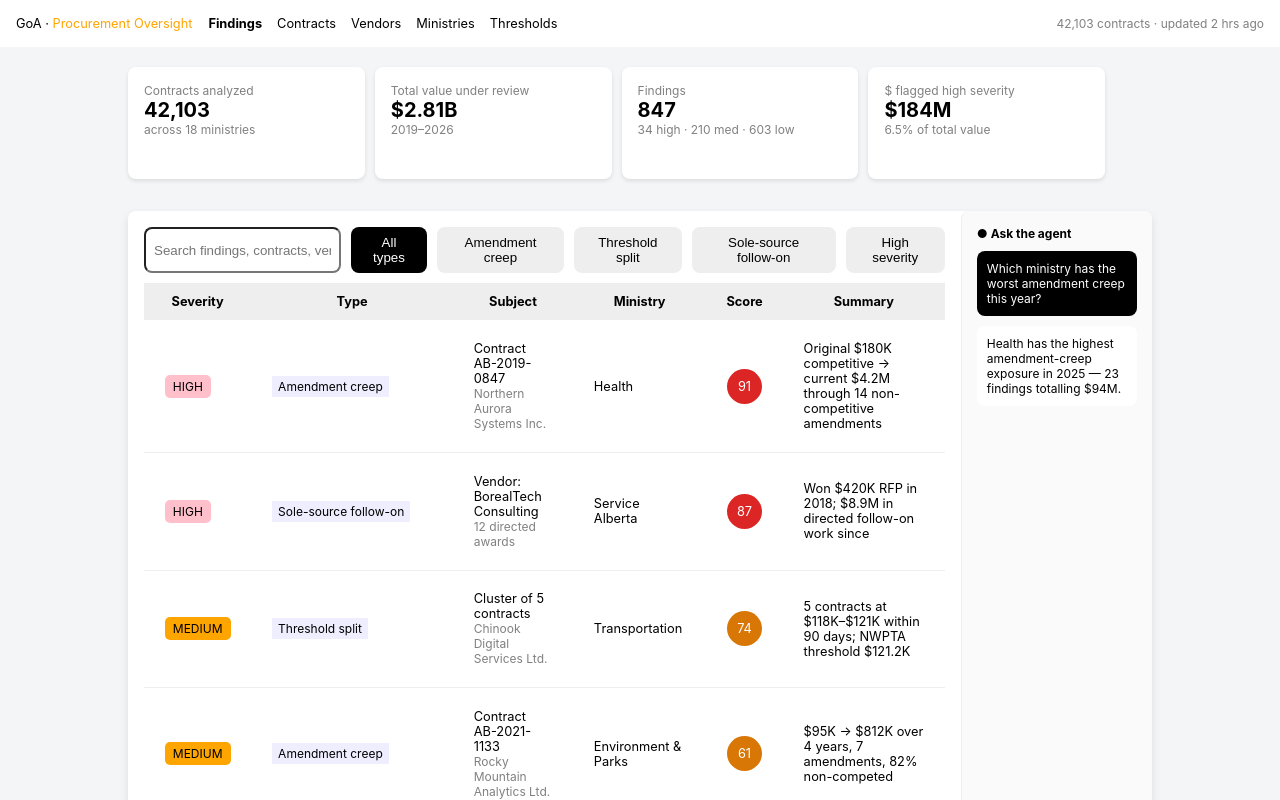
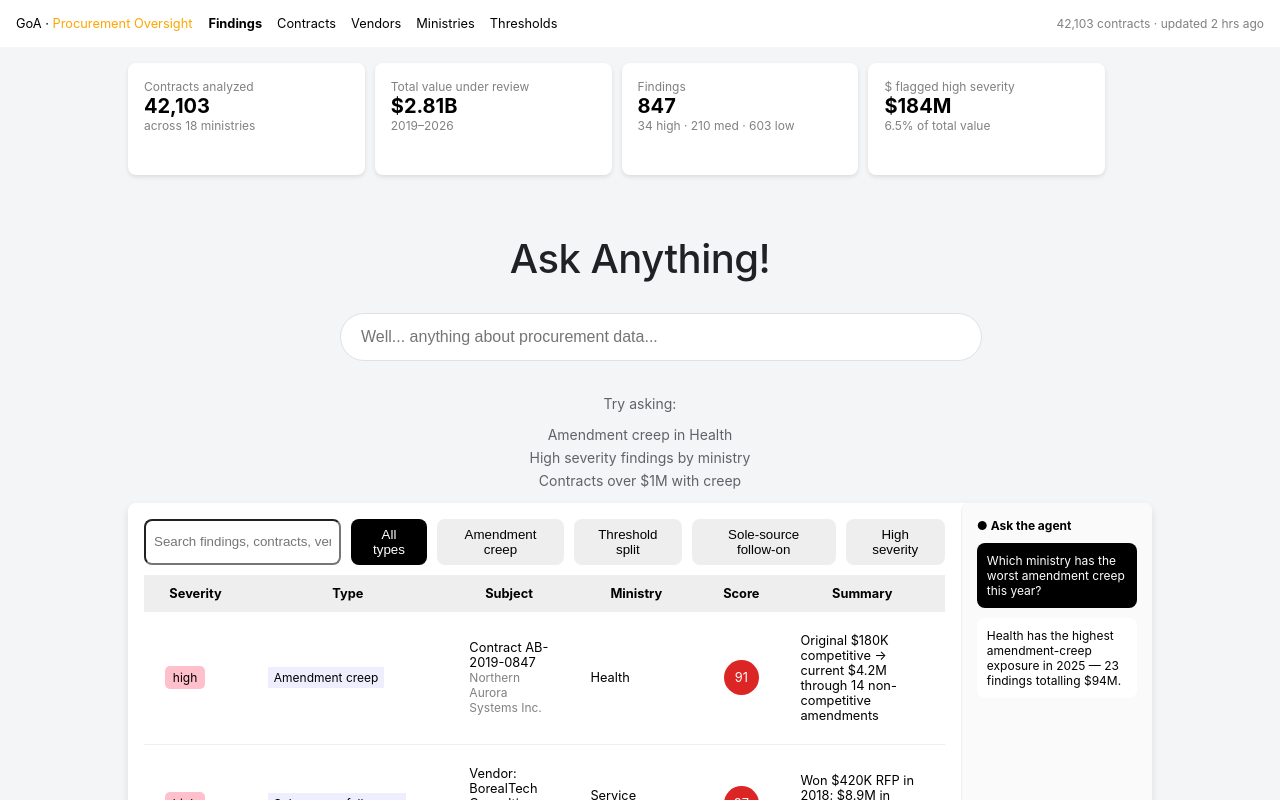
Before and after one commit to Phahose/MCP-Project, a React (Vite) app in the folder FrontUI/procurementUI/: page / in a window 1280 px wide. Shown: the top 800 px of the page. Built offline with nearby package versions, Linux system fonts and the light colour scheme.

Commit message:
The styling of the app changed and the UI looks diffrent

```diff
--- a/FrontUI/procurementUI/src/App.css
+++ b/FrontUI/procurementUI/src/App.css
@@ -1,25 +1,35 @@
 html, body, #root {
-  height: fit-content;
+  height: 100%;
+  margin: 0;
 }
 body {
- font-family: -apple-system, BlinkMacSystemFont, 'Segoe UI', Roboto, Helvetica, Arial, sans-serif;
+  font-family: -apple-system, BlinkMacSystemFont, 'Segoe UI', Roboto, Helvetica, Arial, sans-serif;
   background: #f4f5f7;
   padding: 0;
   margin: 0;
+  display: flex;
+  flex-direction: column;
 }
 
+#root {
+  height: inherit;
+}
+.App{
+  height: 100%;
+}
 .container {
   max-width: 100%;
   margin: auto;
-  height: 100%;
+  min-height: 100%;
+  height: fit-content;
   display: flex;
   flex-direction: column;
+  justify-content: center;
 }
 /* NAV */
 .nav {
   display: flex;
   align-items: center;
-  margin-bottom: 20px;
   padding: 1rem;
   background-color: white;
   font-size: 0.8rem;
@@ -46,6 +56,7 @@ body {
   display: flex;
   flex-wrap: wrap;
   gap: 10px;
+  margin-top: 1rem;
   margin-left: auto;
   margin-right: auto;
   width: fit-content;
@@ -71,6 +82,91 @@ body {
 .kpi-sub {
   font-size: 12px;
   color: gray;
+}
+
+
+/* FULL CENTERING */
+.google-hero {
+  height: fit-content;
+  display: flex;
+  flex-direction: column;
+  align-items: center;
+  justify-content: center;
+}
+
+/* TITLE */
+.google-title {
+  font-size: 40px;
+  font-weight: 500;
+  color: #202124;
+  margin-bottom: 30px;
+  letter-spacing: -0.5px;
+}
+
+/* INPUT WRAPPER */
+.google-input-wrapper {
+  width: 100%;
+  max-width: 600px;
+}
+
+/* INPUT */
+.google-input {
+  width: 100%;
+  padding: 14px 20px;
+  font-size: 16px;
+  border-radius: 999px;
+  border: 1px solid #dfe1e5;
+  outline: none;
+  transition: all 0.2s ease;
+}
+
+/* HOVER + FOCUS (Google feel) */
+.google-input:hover,
+.google-input:focus {
+  box-shadow: 0 1px 6px rgba(32, 33, 36, 0.28);
+  border-color: transparent;
+}
+
+/* SUGGESTIONS */
+.google-suggestions {
+  margin-top: 20px;
+  text-align: center;
+  color: #5f6368;
+  font-size: 14px;
+}
+
+.google-suggestions ul {
+  list-style: none;
+  padding: 0;
+  margin-top: 10px;
+}
+
+.google-suggestions li {
+  margin-bottom: 6px;
+  cursor: pointer;
+}
+
+/* subtle hover */
+.google-suggestions li:hover {
+  text-decoration: underline;
+}
+
+
+/* INPUT */
+.intro-input {
+  width: 100%;
+  padding: 12px 14px;
+  border: 1px solid #d1d5db;
+  border-radius: 8px;
+  font-size: 14px;
+  outline: none;
+  transition: all 0.2s ease;
+}
+
+/* INPUT FOCUS */
+.intro-input:focus {
+  border-color: #111827;
+  box-shadow: 0 0 0 2px rgba(17, 24, 39, 0.1);
 }
 
 /* BODY */
@@ -133,6 +229,7 @@ table {
   border-collapse: collapse;
   font-size: 0.8rem;
   padding: 5rem;
+  margin-bottom: 3rem;
 }
 
 thead {
--- a/FrontUI/procurementUI/src/App.tsx
+++ b/FrontUI/procurementUI/src/App.tsx
@@ -1,17 +1,8 @@
 import "./App.css";
-import { useState } from "react";
-import { useNavigate } from "react-router-dom";
+import {ResultsTable} from "./components/ResultsTable";
 
-type Finding = {
-  id: string;
-  type: string;
-  severity: "HIGH" | "MEDIUM" | "LOW";
-  summary: string;
-  subject: string;
-  vendor: string;
-  ministry: string;
-  score: number;
-};
+import type { Finding } from "./types/Finding";
+
 
 type KPIProps = {
   title: string;
@@ -20,22 +11,10 @@ type KPIProps = {
 };
 
 
-const getScoreClass = (score: number) => {
-  if (score >= 80) return "score high";
-  if (score >= 60) return "score medium";
-  return "score low";
-};
-
-const filterFindingsByType = (findings: Finding[], type: string) => {
-  if (type === "All types") return findings;
-  if (type === "High severity") return findings.filter(f => f.severity === "HIGH");
-  return findings.filter(f => f.type === type);
-};
-
 const FINDINGS: Finding[] = [
   {
     id: "1",
-    severity: "HIGH",
+    severity: "high",
     type: "Amendment creep",
     subject: "Contract AB-2019-0847",
     vendor: "Northern Aurora Systems Inc.",
@@ -45,7 +24,7 @@ const FINDINGS: Finding[] = [
   },
   {
     id: "2",
-    severity: "HIGH",
+    severity: "high",
     type: "Sole-source follow-on",
     subject: "Vendor: BorealTech Consulting",
     vendor: "12 directed awards",
@@ -55,7 +34,7 @@ const FINDINGS: Finding[] = [
   },
   {
     id: "3",
-    severity: "MEDIUM",
+    severity: "medium",
     type: "Threshold split",
     subject: "Cluster of 5 contracts",
     vendor: "Chinook Digital Services Ltd.",
@@ -65,7 +44,7 @@ const FINDINGS: Finding[] = [
   },
   {
     id: "4",
-    severity: "MEDIUM",
+    severity: "medium",
     type: "Amendment creep",
     subject: "Contract AB-2021-1133",
     vendor: "Rocky Mountain Analytics Ltd.",
@@ -75,7 +54,7 @@ const FINDINGS: Finding[] = [
   },
   {
     id: "5",
-    severity: "LOW",
+    severity: "low",
     type: "Threshold split",
     subject: "Cluster of 3 contracts",
     vendor: "Prairie Supply Co-op",
@@ -96,21 +75,9 @@ function KPI({ title, value, sub }: KPIProps) {
 }
 
 export default function App() {
-  const [activeFilter, setActiveFilter] = useState("All types");
-  const [chatInput, setChatInput] = useState("");
-  const navigate = useNavigate();
-
-  const filteredFindings = filterFindingsByType(FINDINGS, activeFilter);
-
-  const handleChatSend = () => {
-    if (chatInput.trim()) {
-      // Handle sending chat message
-      setChatInput("");
-    }
-  };
 
   return (
-    <div className="container">
+    <div className="App">
     {/* NAV */}
       <div className="nav">
           <div className="logo">
@@ -125,100 +92,49 @@ export default function App() {
           </div>
           <div className="nav-right">42,103 contracts · updated 2 hrs ago</div>
         </div>
+        <div className="container">
+
 
         {/* KPI STRIP */}
-      <div className="kpis">
+        {
+          FINDINGS.length >= 5 ? (<div className="kpis">
             <KPI title="Contracts analyzed" value="42,103" sub="across 18 ministries" />
             <KPI title="Total value under review" value="$2.81B" sub="2019–2026" />
             <KPI title="Findings" value="847" sub="34 high · 210 med · 603 low" />
             <KPI title="$ flagged high severity" value="$184M" sub="6.5% of total value" />
+          </div>)
+          : null
+        }
+        <div className="google-hero">
+          <h1 className="google-title">
+            Ask Anything!
+          </h1>
+
+          <div className="google-input-wrapper">
+            <input
+              className="google-input"
+              placeholder="Well... anything about procurement data..."
+            />
           </div>
 
-      {/* BODY */}
-      <div className="body">
-        {/* LEFT */}
-        <div className="main">
-          <div className="filters">
-            <input placeholder="Search findings, contracts, vendors…" />
+          <div className="google-suggestions">
+            <p>Try asking:</p>
+            <ul>
+              <li>Amendment creep in Health</li>
+              <li>High severity findings by ministry</li>
+              <li>Contracts over $1M with creep</li>
+            </ul>
+          </div>
+        </div>
+        {
+          FINDINGS.length >= 5 ?
+            (<ResultsTable findings={FINDINGS} /> )
+            :
+            null
+        }
 
-            {["All types", "Amendment creep", "Threshold split", "Sole-source follow-on", "High severity"].map(
-              (filter) => (
-                <button
-                  key={filter}
-                  className={activeFilter === filter ? "active" : ""}
-                  onClick={() => setActiveFilter(filter)}
-                >
-                  {filter}
-                </button>
-              )
-            )}
+      </div>
     </div>
 
-          {/* TABLE */}
-          <table>
-            <thead>
-              <tr>
-                <th>Severity</th>
-                <th>Type</th>
-                <th>Subject</th>
-                <th>Ministry</th>
-                <th>Score</th>
-                <th>Summary</th>
-              </tr>
-            </thead>
-            <tbody>
-              {filteredFindings.map((f) => (
-                <tr key={f.id} onClick={() => navigate(`/finding/${f.id}`)}>
-                  <td>
-                    <span className={`badge ${f.severity.toLowerCase()}`}>
-                      {f.severity}
-                    </span>
-                  </td>
-                  <td>
-                    <span className="type">{f.type}</span>
-                  </td>
-                  <td>
-                    {f.subject}
-                    <div className="sub">{f.vendor}</div>
-                  </td>
-                  <td>{f.ministry}</td>
-                  <td>
-                    <div className={getScoreClass(f.score)}>
-                      {f.score}
-                    </div>
-                  </td>
-                  <td>{f.summary}</td>
-                </tr>
-              ))}
-            </tbody>
-          </table>
-        </div>
-
-        {/* RIGHT CHAT */}
-        <div className="chat">
-          <div className="chat-title">● Ask the agent</div>
-          <div className="chat-section">
-            <div className="msg user">
-              Which ministry has the worst amendment creep this year?
-            </div>
-
-            <div className="msg">
-              Health has the highest amendment-creep exposure in 2025 — 23 findings totalling $94M.
-            </div>
-
-          </div>
-
-        <div className="chat-controls">
-          <input
-            className="chat-input"
-            placeholder="Ask about any contract…"
-            value={chatInput}
-            onChange={(e) => setChatInput(e.target.value)}
-            onKeyPress={(e) => e.key === "Enter" && handleChatSend()}
-          />
-        </div>
-        </div>
-      </div>
-    </div>
   );
 }
--- /dev/null
+++ b/FrontUI/procurementUI/src/components/ResultsTable.tsx
@@ -0,0 +1,119 @@
+import { useState } from "react";
+import { useNavigate } from "react-router-dom";
+import type { Finding } from "../types/Finding";
+
+
+const filterFindingsByType = (findings: Finding[], type: string) => {
+
+  if (type === "All types") return findings;
+  if (type === "High severity") return findings.filter(f => f.severity === "high");
+  return findings.filter(f => f.type === type);
+};
+
+const getScoreClass = (score: number) => {
+  if (score >= 80) return "score high";
+  if (score >= 60) return "score medium";
+  return "score low";
+};
+
+export function ResultsTable({ findings }: { findings: Finding[] }) {
+
+    const [activeFilter, setActiveFilter] = useState("All types");
+    const filteredFindings = filterFindingsByType(findings, activeFilter);
+    const navigate = useNavigate();
+    const [chatInput, setChatInput] = useState("");
+
+    const handleChatSend = () => {
+        if (chatInput.trim()) {
+        // Handle sending chat message
+        setChatInput("");
+        }
+    };
+
+  return (
+      <div className="body">
+        {/* LEFT */}
+        <div className="main">
+          <div className="filters">
+            <input placeholder="Search findings, contracts, vendors…" />
+
+            {["All types", "Amendment creep", "Threshold split", "Sole-source follow-on", "High severity"].map(
+              (filter) => (
+                <button
+                  key={filter}
+                  className={activeFilter === filter ? "active" : ""}
+                  onClick={() => setActiveFilter(filter)}
+                >
+                  {filter}
+                </button>
+              )
+            )}
+          </div>
+
+          {/* TABLE */}
+          <table>
+            <thead>
+              <tr>
+                <th>Severity</th>
+                <th>Type</th>
+                <th>Subject</th>
+                <th>Ministry</th>
+                <th>Score</th>
+                <th>Summary</th>
+              </tr>
+            </thead>
+            <tbody>
+              {filteredFindings.map((f) => (
+                <tr key={f.id} onClick={() => navigate(`/finding/${f.id}`)}>
+                  <td>
+                    <span className={`badge ${f.severity.toLowerCase()}`}>
+                      {f.severity}
+                    </span>
+                  </td>
+                  <td>
+                    <span className="type">{f.type}</span>
+                  </td>
+                  <td>
+                    {f.subject}
+                    <div className="sub">{f.vendor}</div>
+                  </td>
+                  <td>{f.ministry}</td>
+                  <td>
+                    <div className={getScoreClass(f.score)}>
+                      {f.score}
+                    </div>
+                  </td>
+                  <td>{f.summary}</td>
+                </tr>
+              ))}
+            </tbody>
+          </table>
+        </div>
+
+        {/* RIGHT CHAT */}
+        <div className="chat">
+          <div className="chat-title">● Ask the agent</div>
+          <div className="chat-section">
+            <div className="msg user">
+              Which ministry has the worst amendment creep this year?
+            </div>
+
+            <div className="msg">
+              Health has the highest amendment-creep exposure in 2025 — 23 findings totalling $94M.
+            </div>
+
+          </div>
+
+        <div className="chat-controls">
+          <input
+            className="chat-input"
+            placeholder="Ask about any contract…"
+            value={chatInput}
+            onChange={(e) => setChatInput(e.target.value)}
+            onKeyPress={(e) => e.key === "Enter" && handleChatSend()}
+          />
+        </div>
+        </div>
+      </div>
+  );
+}
--- /dev/null
+++ b/FrontUI/procurementUI/src/types/Finding.ts
@@ -0,0 +1,10 @@
+export type Finding = {
+  id: string;
+  type: string;
+  severity: "high" | "medium" | "low";
+  summary: string;
+  subject: string;
+  vendor: string;
+  ministry: string;
+  score: number;
+};
```
Also changed, not shown: 1 other file (tests, documents, lock files or other folders). Lines whose indentation alone changed are shown as unchanged.
